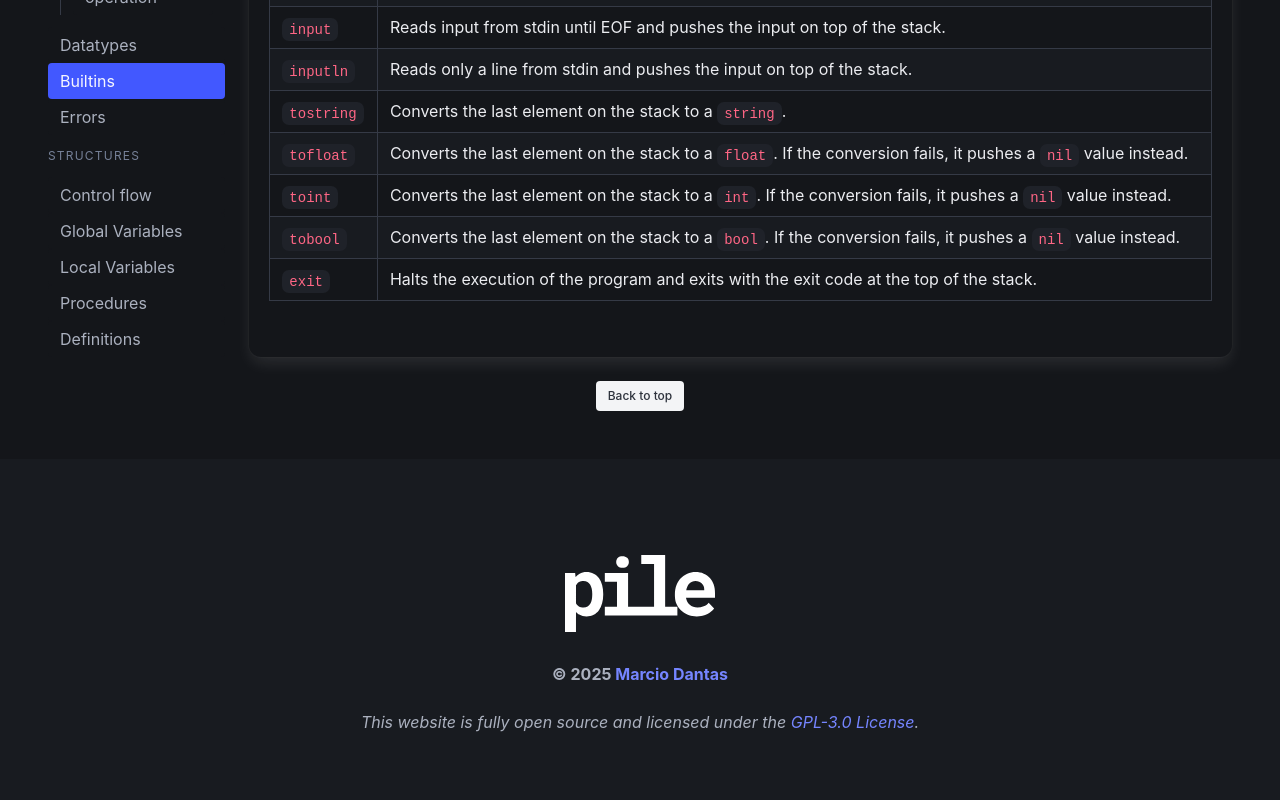
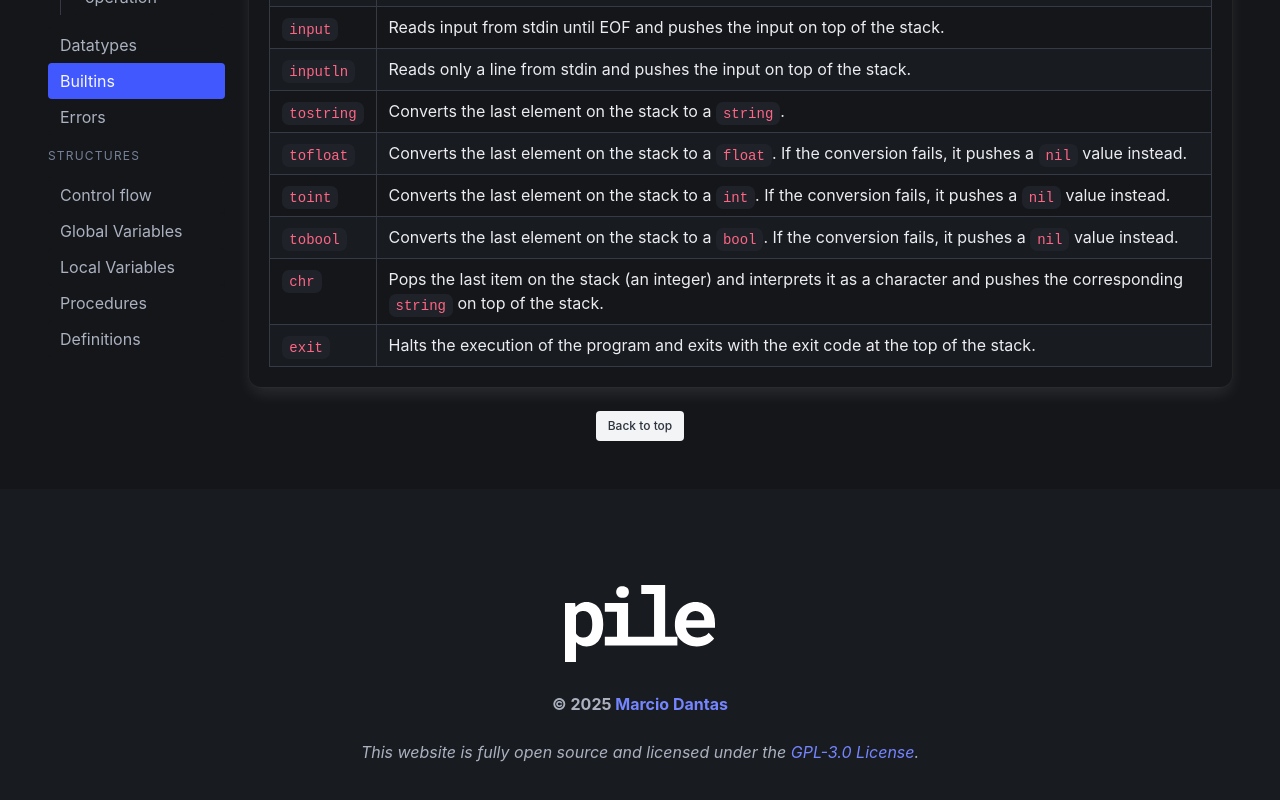
Before and after one commit to marc-dantas/pile-online, a Next.js app: page /docs/builtins in a window 1280 px wide. Shown: the part 655-1455 px from the top of the page. Built offline with nearby package versions, Linux system fonts and the light colour scheme.

Commit message:
chr builtin

```diff
--- a/src/app/docs/builtins/page.tsx
+++ b/src/app/docs/builtins/page.tsx
@@ -81,6 +81,12 @@ export default function Docs() {
                         </td>
                     </tr>
                     <tr>
+                        <td><code>chr</code></td>
+                        <td>
+                            Pops the last item on the stack (an integer) and interprets it as a character and pushes the corresponding <code>string</code> on top of the stack.
+                        </td>
+                    </tr>
+                    <tr>
                         <td><code>exit</code></td>
                         <td>
                             Halts the execution of the program and exits with the exit code at the top of the stack.
```
